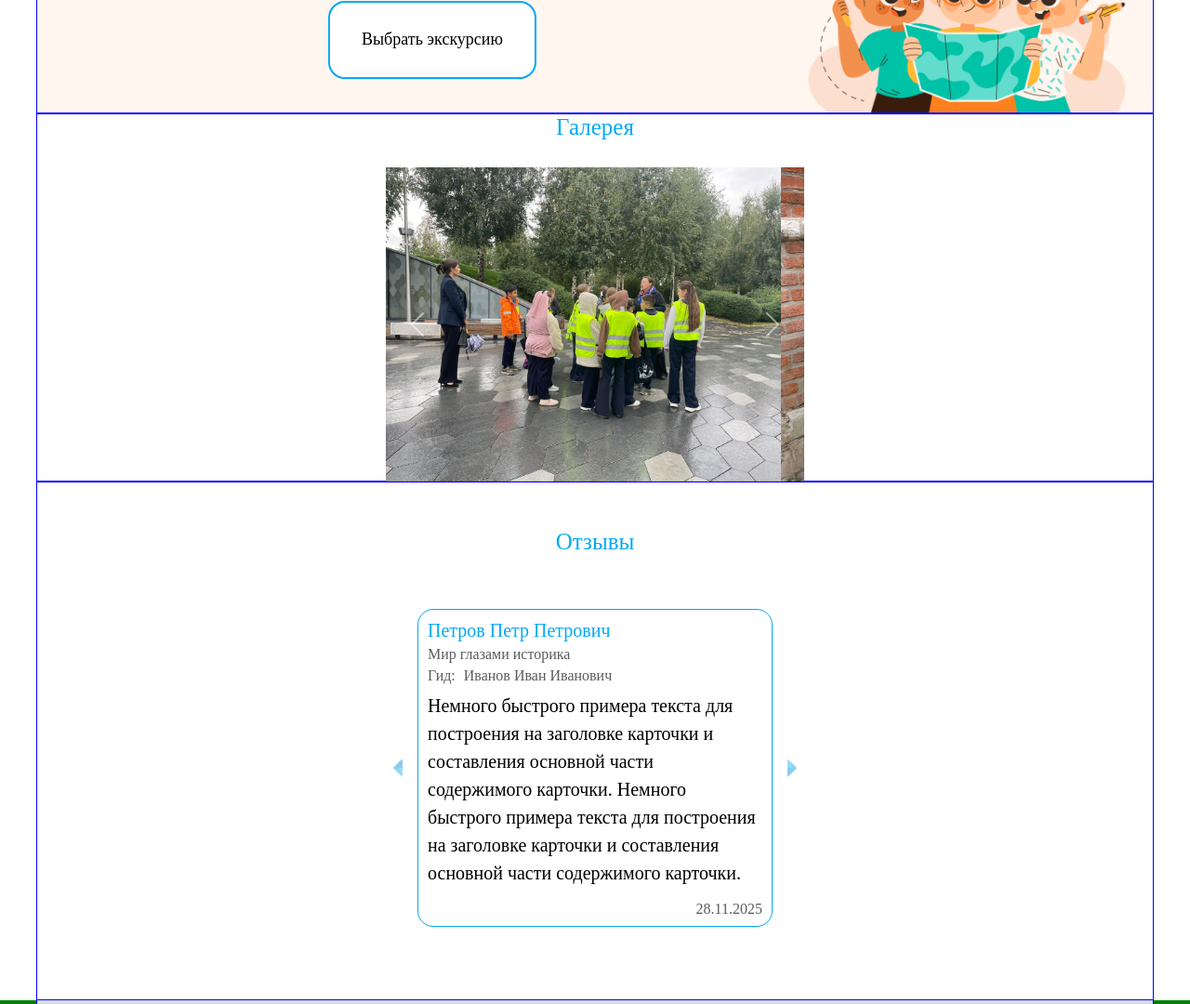
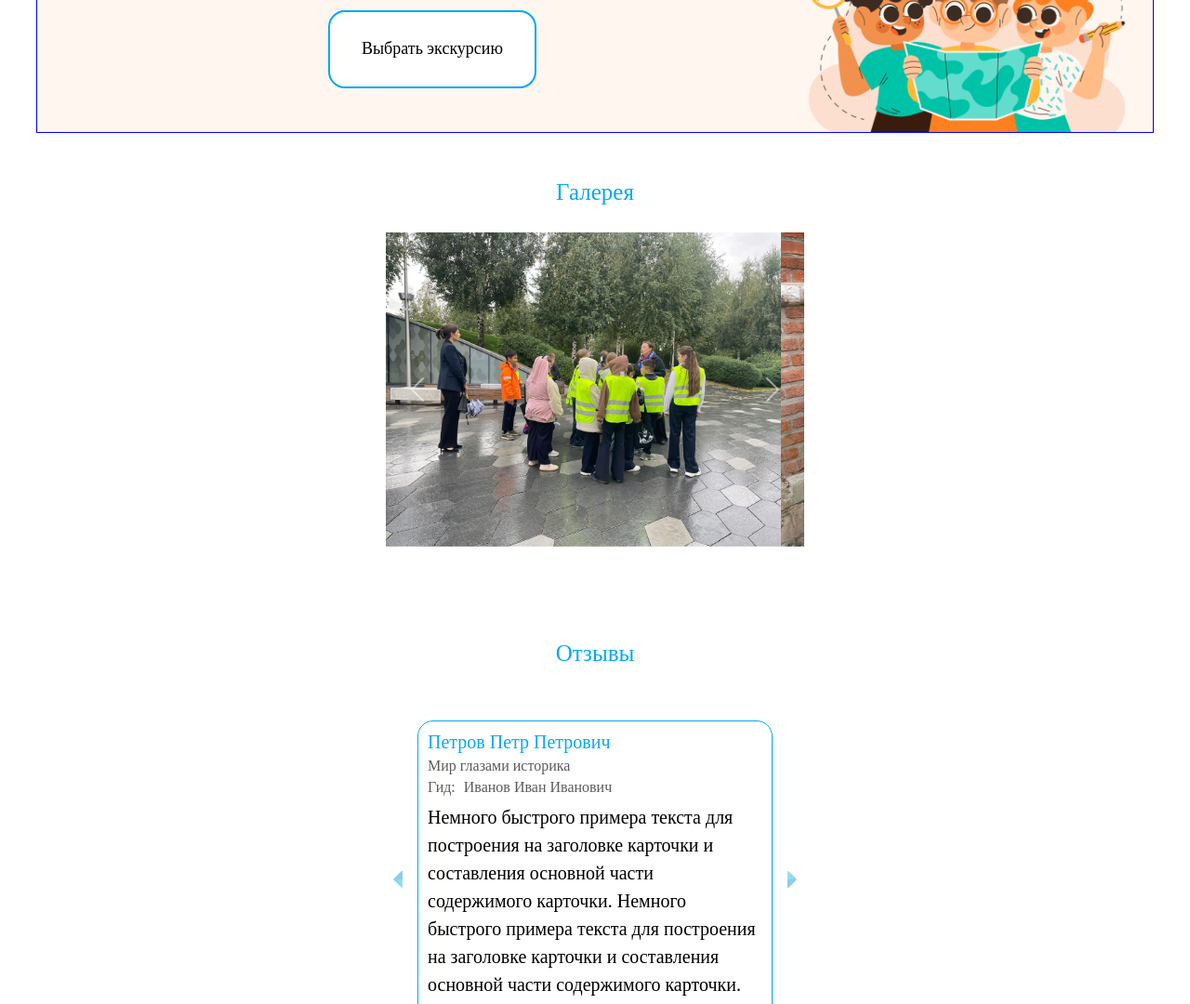
Before and after one commit to kantor07/SchoolExcursions, a plain HTML site: page index.html in a window 1280 px wide. Shown: the part 188-1268 px from the top of the page at 93% size. Drawn offline with nearby package versions, Linux system fonts and the light colour scheme; a web font is replaced by a local one.

Commit message:
удалила container из карточек отзывы и галерея

```diff
--- a/index.html
+++ b/index.html
@@ -105,7 +105,7 @@
           />
         </section>
 
-        <section class="gallery container">
+        <section class="gallery">
           <h3 class="hidden-section">section excurtions gallery</h3>
           <div class="gallery-container">
             <h2 class="gallery-title">Галерея</h2>
@@ -166,7 +166,7 @@
           </div>
         </section>
 
-        <section class="reviews container">
+        <section class="reviews">
           <h3 class="hidden-section">section excurtions reviews</h3>
 
           <div class="reviews-container">
--- a/scss-css/blocks/gallery.scss
+++ b/scss-css/blocks/gallery.scss
@@ -4,7 +4,7 @@
 /* section gallery */
 
 .gallery {
-  padding-top: 50px;
+  padding: 50px 20px;
 
   display: flex;
   justify-content: center;
--- a/scss-css/blocks/main.scss
+++ b/scss-css/blocks/main.scss
@@ -59,6 +59,8 @@
   }
 
   .main-info-img {
+    padding-top: 20px;
+
     width: 350px;
   }
 }
```
Also changed, not shown: scss-css/blocks/gallery.css, scss-css/blocks/main.css, scss-css/style.css, 3 other files.
